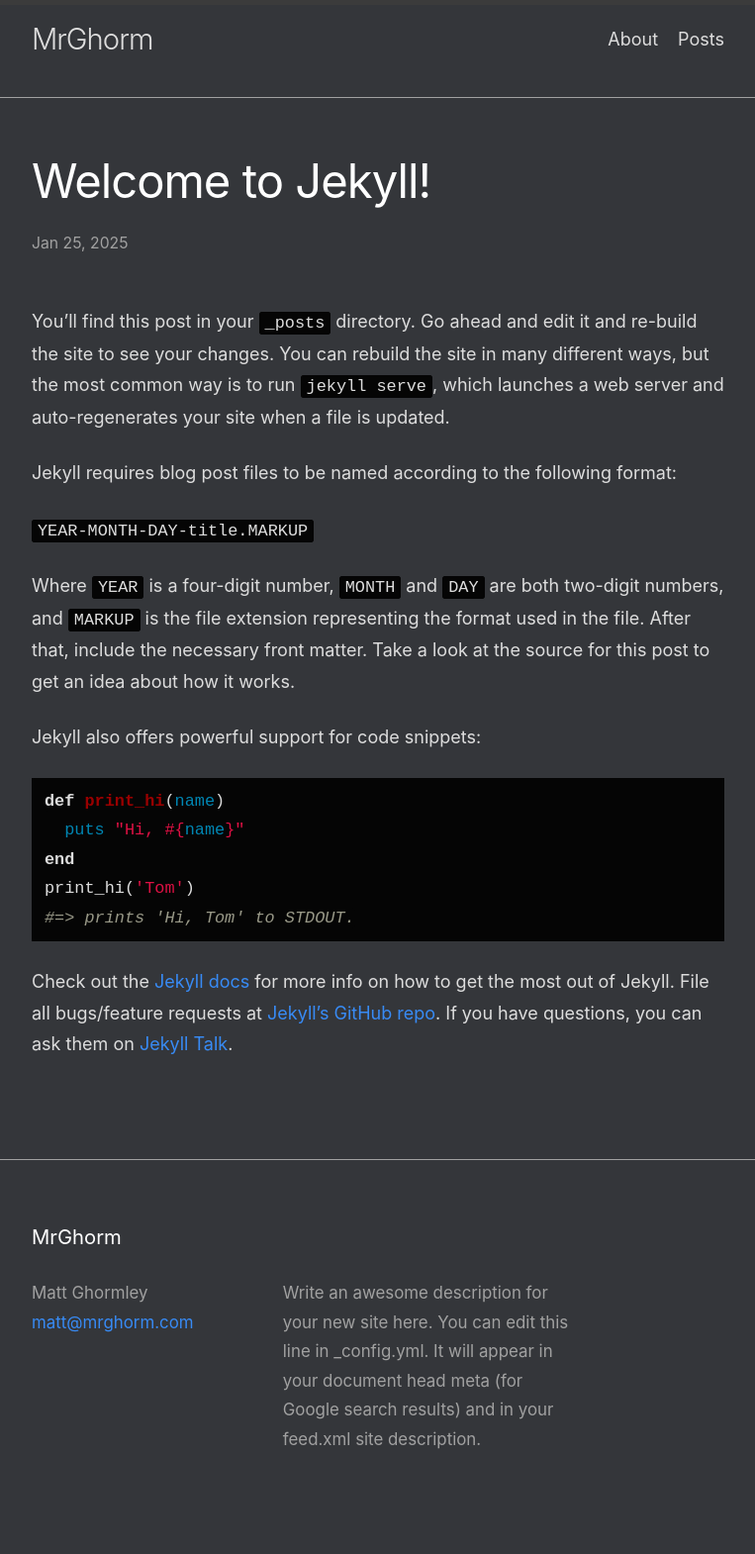
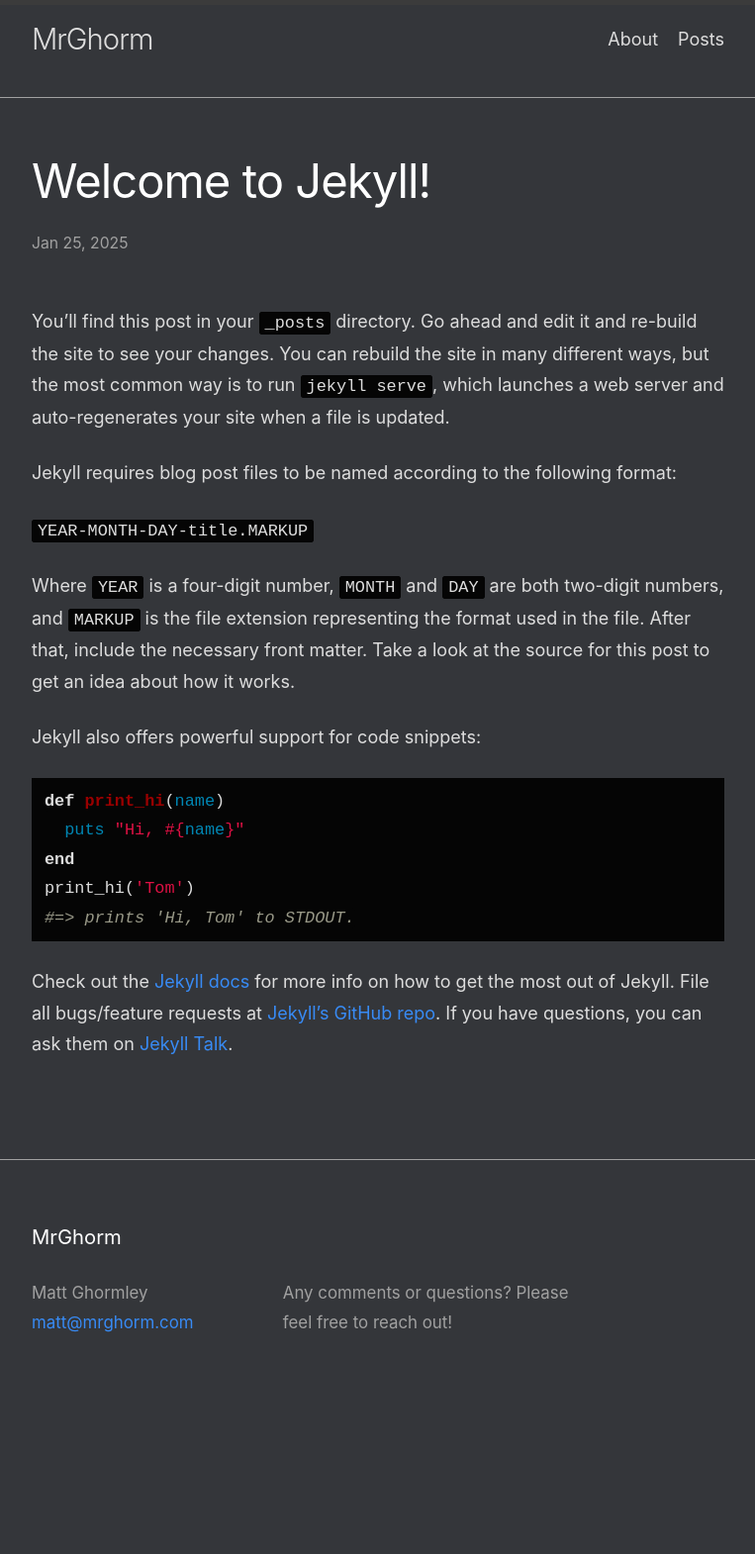
Before and after one commit to mrghorm/mrghorm.com, a Jekyll site: the page built from _posts/2025-01-25-welcome-to-jekyll.markdown, in a window 1280 px wide. Shown: the whole page at 99% size, without its empty margins (258-1021 px from the left). Built offline with Jekyll 4.4.1, drawn with Linux system fonts in a browser that asks for light colours; after the commit the page ends 1451 px from its top, so only the background shows below that.

Commit message:
Separate footer for posts; update with custom text.

```diff
--- a/_config.yml
+++ b/_config.yml
@@ -21,6 +21,7 @@
 title: MrGhorm
 author: Matt Ghormley
 email: matt@mrghorm.com
+post_footer_comment: Any comments or questions?  Please feel free to reach out!
 description: >- # this means to ignore newlines until "baseurl:"
   Write an awesome description for your new site here. You can edit this
   line in _config.yml. It will appear in your document head meta (for
--- /dev/null
+++ b/_includes/post-footer.html
@@ -0,0 +1,35 @@
+<footer class="site-footer h-card">
+  <data class="u-url" href="{{ "/" | relative_url }}"></data>
+
+  <div class="wrapper">
+
+    <h2 class="footer-heading">{{ site.title | escape }}</h2>
+
+    <div class="footer-col-wrapper">
+      <div class="footer-col footer-col-1">
+        <ul class="contact-list">
+          <li class="p-name">
+            {%- if site.author -%}
+              {{ site.author | escape }}
+            {%- else -%}
+              {{ site.title | escape }}
+            {%- endif -%}
+            </li>
+            {%- if site.email -%}
+            <li><a class="u-email" href="mailto:{{ site.email }}">{{ site.email }}</a></li>
+            {%- endif -%}
+        </ul>
+      </div>
+
+      <!-- <div class="footer-col footer-col-2">
+        {%- include social.html -%}
+      </div> -->
+
+      <div class="footer-col footer-col-3">
+        <p>{{- site.post_footer_comment | escape -}}</p>
+      </div>
+    </div>
+
+  </div>
+
+</footer>
--- a/_layouts/post.html
+++ b/_layouts/post.html
@@ -1,6 +1,14 @@
----
-layout: default
----
+<!DOCTYPE html>
+<html lang="{{ page.lang | default: site.lang | default: "en" }}">
+
+  {%- include head.html -%}
+
+  <body>
+
+    {%- include header.html -%}
+
+    <main class="page-content" aria-label="Content">
+      <div class="wrapper">
         <article class="post h-entry" itemscope itemtype="http://schema.org/BlogPosting">
 
           <header class="post-header">
@@ -25,3 +33,11 @@ layout: default
 
           <a class="u-url" href="{{ page.url | relative_url }}" hidden></a>
         </article>
+      </div>
+    </main>
+
+    {%- include post-footer.html -%}
+
+  </body>
+
+</html>
```
Also changed, not shown: _layouts/post-old.html (added, +27 -0 lines). Lines whose indentation alone changed are shown as unchanged.
